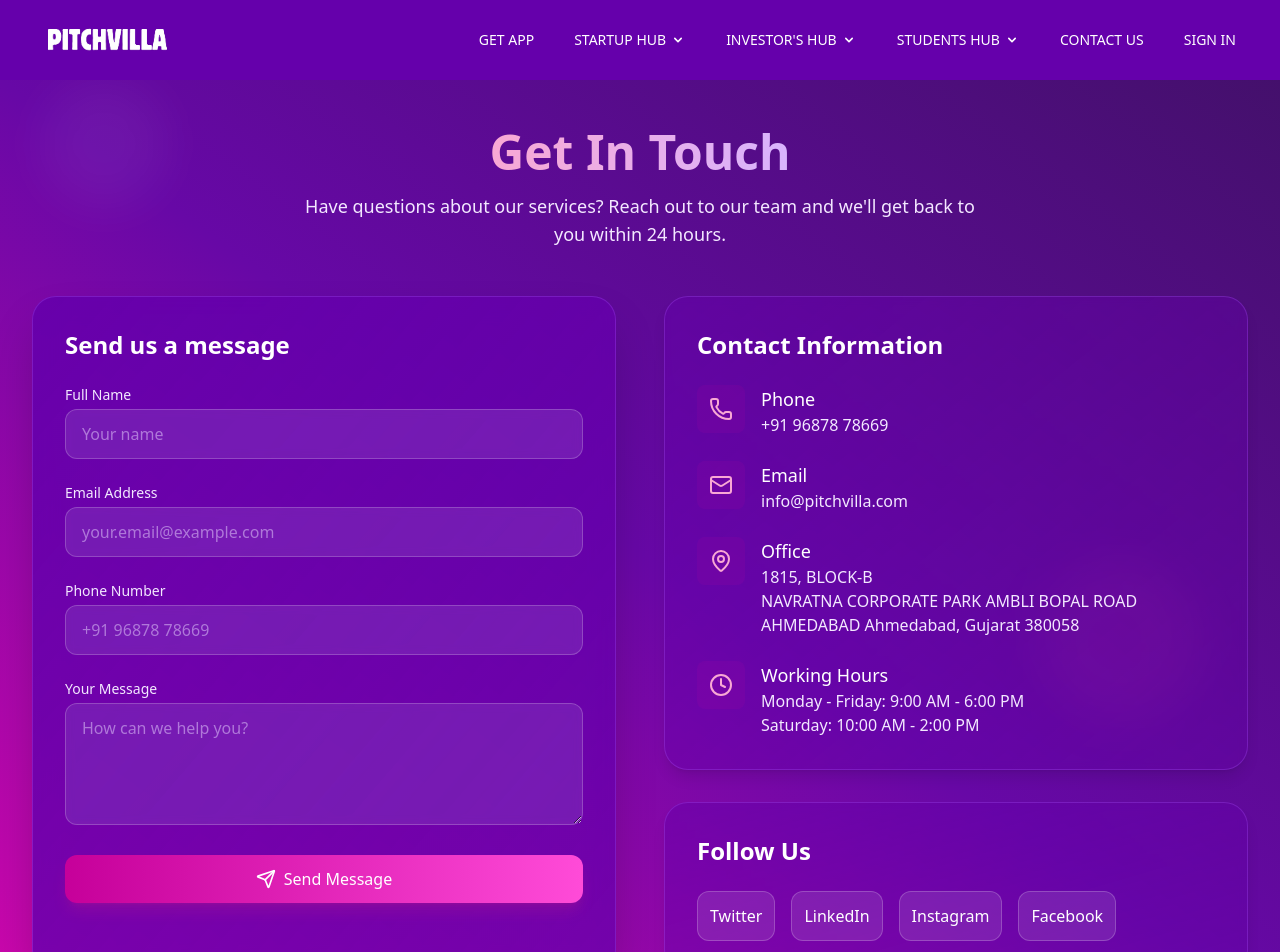
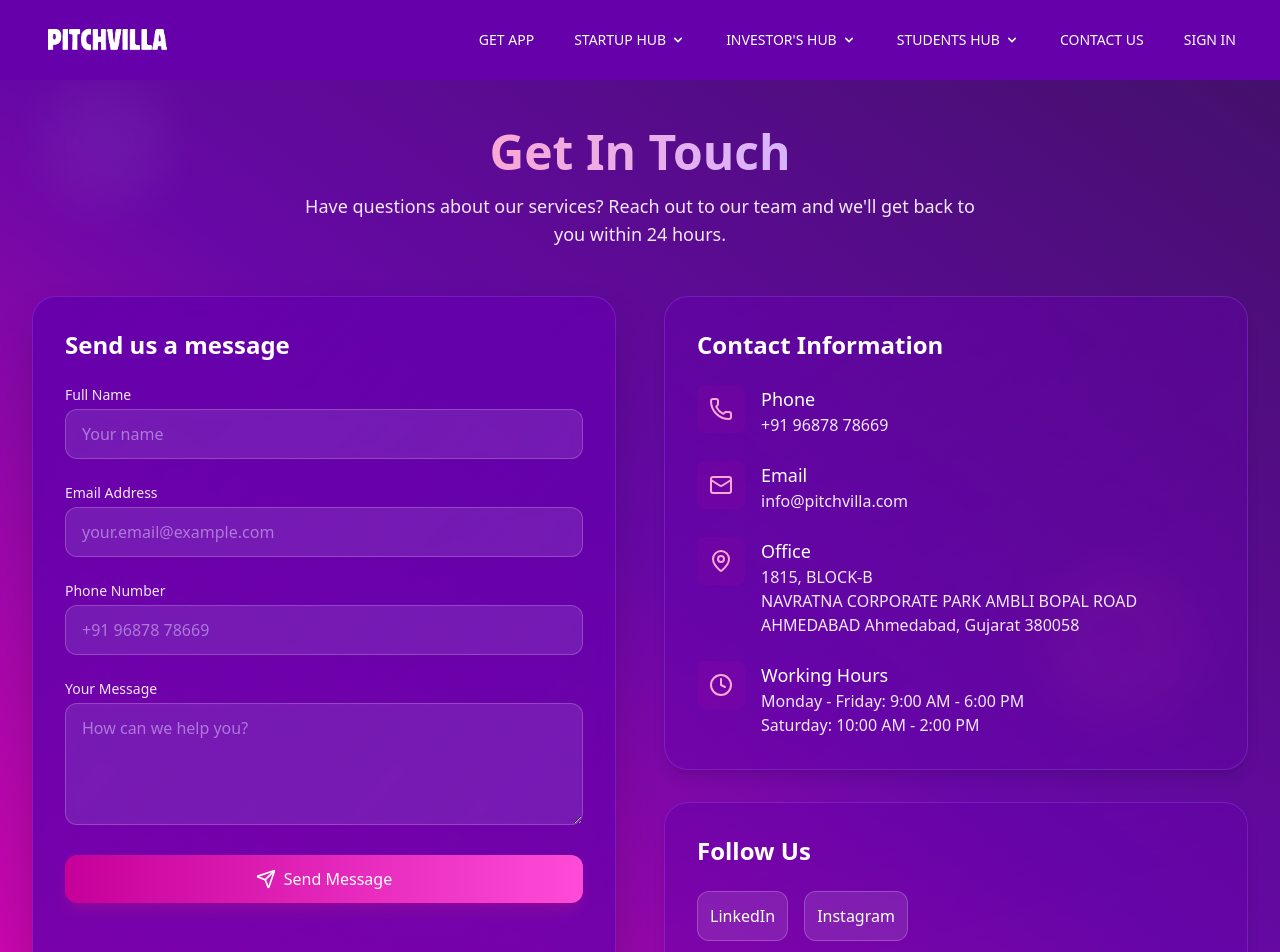
Before and after one commit to darshit890/pitchvilla-landing-page, a Next.js app: page /contact-us in a window 1280 px wide. Shown: the top 952 px of the page. Built offline with nearby package versions, Linux system fonts and the light colour scheme.

Commit message:
Update page.tsx

```diff
--- a/src/app/contact-us/page.tsx
+++ b/src/app/contact-us/page.tsx
@@ -186,10 +186,11 @@ export default function ContactPage() {
             <div className="bg-gradient-to-br from-[#6500AB]/50 to-[#6500AB]/30 backdrop-blur-sm rounded-3xl shadow-lg p-8 border border-purple-500/30">
               <h2 className="text-2xl font-semibold text-white mb-6">Follow Us</h2>
               <div className="flex space-x-4">
-                {['Twitter', 'LinkedIn', 'Instagram', 'Facebook'].map((social) => (
+                {['LinkedIn', 'Instagram'].map((social) => (
                   <a
                     key={social}
-                    href="#"
+                    href="https://www.linkedin.com/company/pitchvilla/"
+                    href="https://www.instagram.com/pitchvillaindia/?hl=en"
                     className="flex items-center justify-center bg-white/10 hover:bg-white/15 border border-white/20 rounded-xl p-3 transition-colors duration-300"
                   >
                     <span className="text-white">{social}</span>
```
